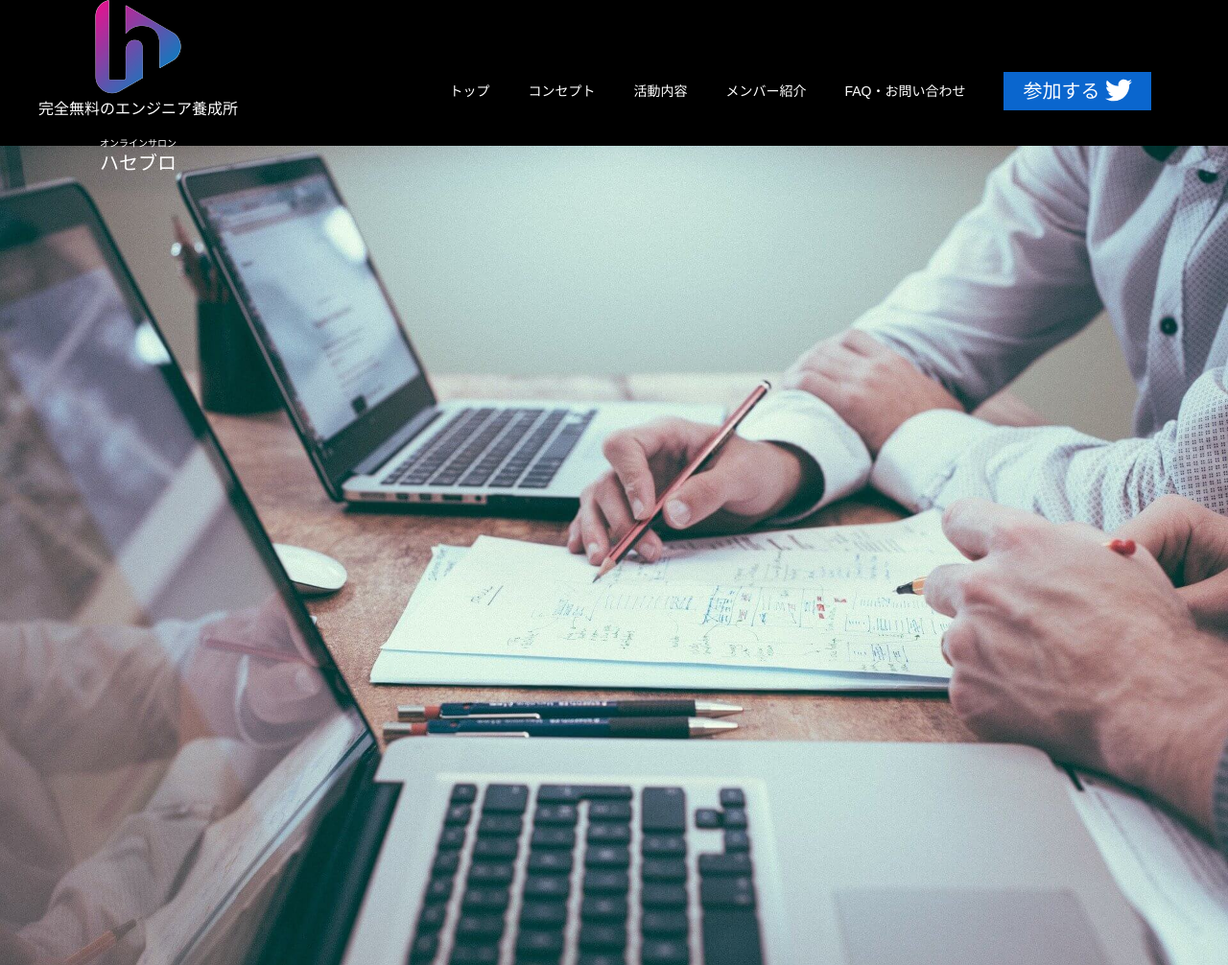
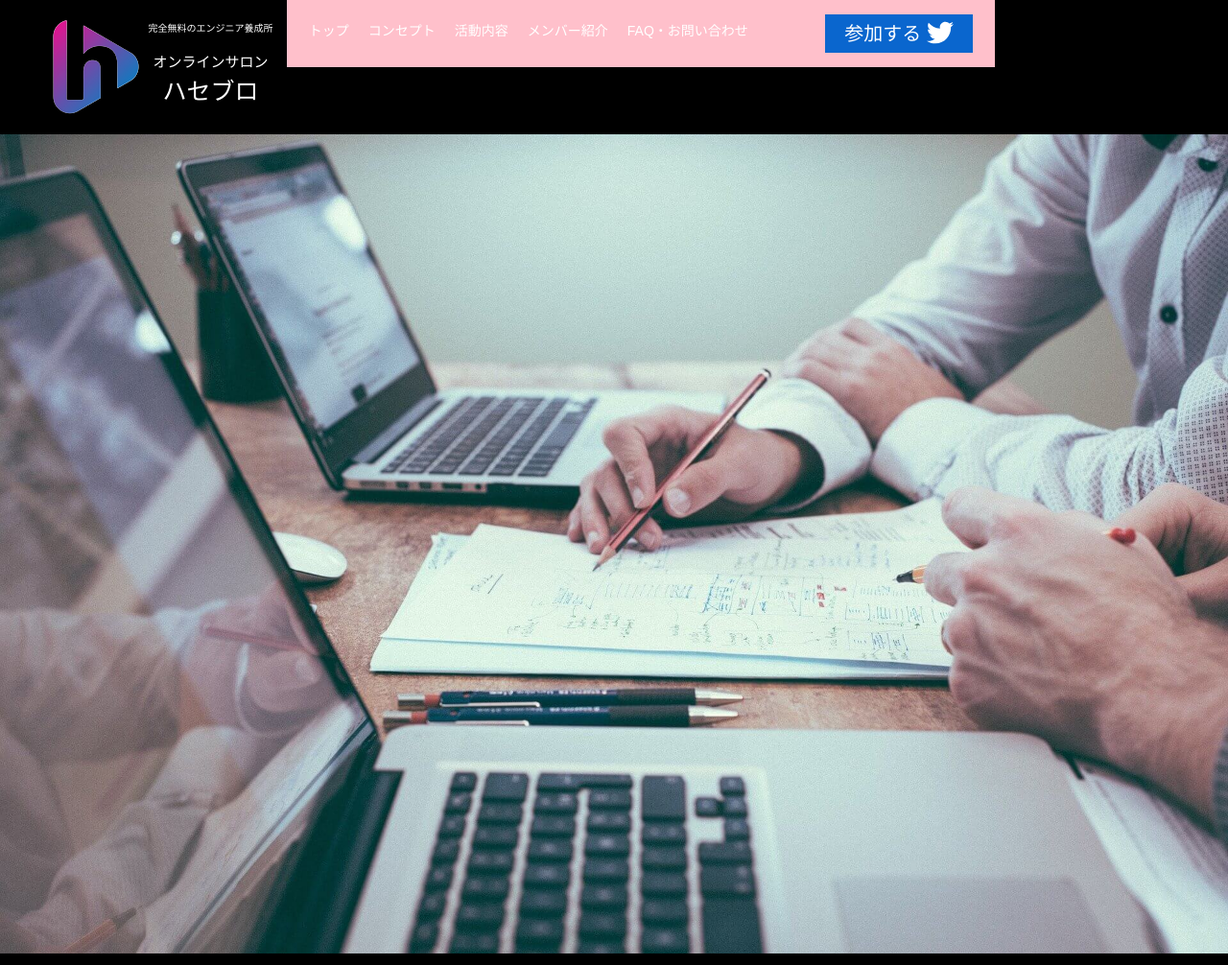
Before and after one commit to nan-san/haseblo_web_site, a plain HTML site: page index.html in a window 1280 px wide. Shown: the top 1006 px of the page at 96% size. Drawn offline with nearby package versions, Linux system fonts and the light colour scheme.

Commit message:
update : header.htmlの修正
ファイルのスタイル修正

```diff
--- a/css/common.scss
+++ b/css/common.scss
@@ -29,45 +29,74 @@ img {
   width: 100%;
   margin: 0 auto;
   text-align: center;
-  // background-color: #06b4ff;
 }
-
+.header__bg {
+  display: flex;
+}
+/*============
+.header
+=============*/
 .header {
   top: 0;
   left: 0;
-  height: 8.8rem;
   margin: auto;
-  margin-bottom: 6.4rem;
   align-items: center;
   position: sticky;
   z-index: 100;
 
   .header__logo {
-    margin-left: 4rem;
-
     & img {
-      display: flex;
       height: 5rem;
     }
   }
   .header__main {
     display: flex;
     align-items: center;
-    justify-content: space-between;
+    // justify-content: space-around;
+    align-items: flex-start;
   }
   &__left {
     display: flex;
     align-items: center;
+    justify-content: center;
+    width: 350px;
+    @media screen and (min-width: 768px) {
+      margin-left: -1rem;
+    }
   }
-  &__header__title-container {
+  &__left-top {
+    display: flex;
+    align-items: center;
+    justify-content: center;
+    width: 350px;
+    height: 140px;
+
+    background: linear-gradient(45deg, transparent 0px, #000 0px),
+      linear-gradient(135deg, transparent 0px, #000 0px),
+      linear-gradient(225deg, transparent 0px, #000 0px),
+      linear-gradient(315deg, transparent 50px, #000 50px);
+    background-position: bottom left, top left, top right, bottom right;
+    background-size: 50% 50%;
+    background-repeat: no-repeat;
   }
+
   &__sub-title {
-    font-size: 1rem;
+    font-size: 1.5rem;
     margin-top: 1rem;
   }
   &__title {
-    font-size: 2rem;
+    font-size: 2.5rem;
     margin-top: -1rem;
+  }
+
+  /*============
+.header-top index.html用のheader
+=============*/
+  &__title-container {
+    padding-left: 1rem;
+  }
+  &__catch-copy {
+    font-size: 1rem;
   }
 
   /*============
@@ -211,21 +240,22 @@ img {
   @media screen and (max-width: 767px) {
     display: none;
   }
+  background: pink;
+  height: 70px;
+  width: 100%;
   display: flex;
-  margin-right: 4rem;
-  &__title {
-    font-size: 10px;
-  }
+  justify-content: space-around;
+
   &__list {
     & ul {
       display: flex;
+      width: 100%;
       & li {
-        line-height: 4rem;
+        line-height: 6.5rem;
         font-size: 1.4rem;
-        margin-right: 4rem;
+        margin-right: 2rem;
         @media screen and (max-width: 1024px) {
           font-size: 1.2rem;
-          margin-right: 1.7rem;
         }
         & a {
           color: #fff;
@@ -237,19 +267,26 @@ img {
   &__join {
     background-color: $hover-color;
     padding: 0 2rem 0 2rem;
+    margin: 1.5rem 0 1.5rem 1.5rem;
     z-index: 5;
-    @media screen and (max-width: 1024px) {
-      margin-right: -2rem;
-    }
+    height: 40px;
+
     & a {
       font-size: 2rem;
       color: #fff;
       text-decoration: none;
+      @media screen and (max-width: 1024px) {
+        font-size: 1.2rem;
+        vertical-align: -15%;
+      }
     }
   }
   &__icon {
     font-size: 2.8rem;
     vertical-align: -10%;
+    @media screen and (max-width: 1024px) {
+      font-size: 2rem;
+    }
   }
 }
 
```
Also changed, not shown: css/common.css, 1 other file.
